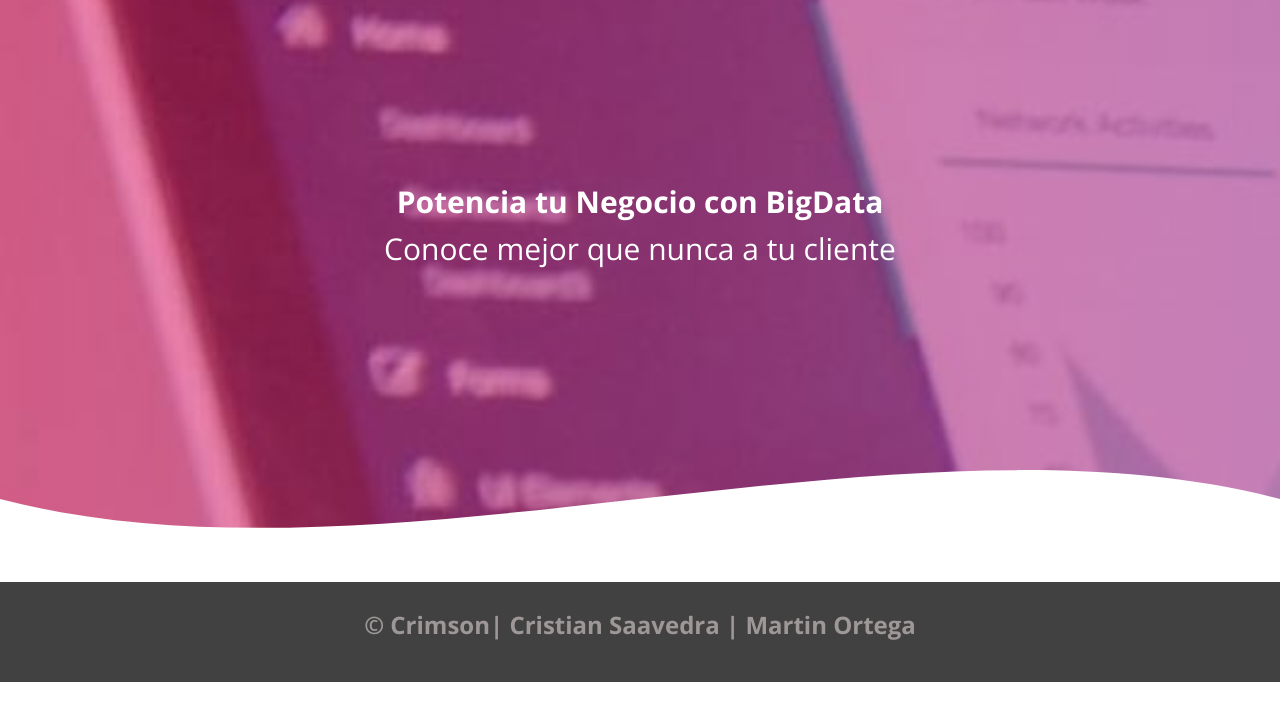
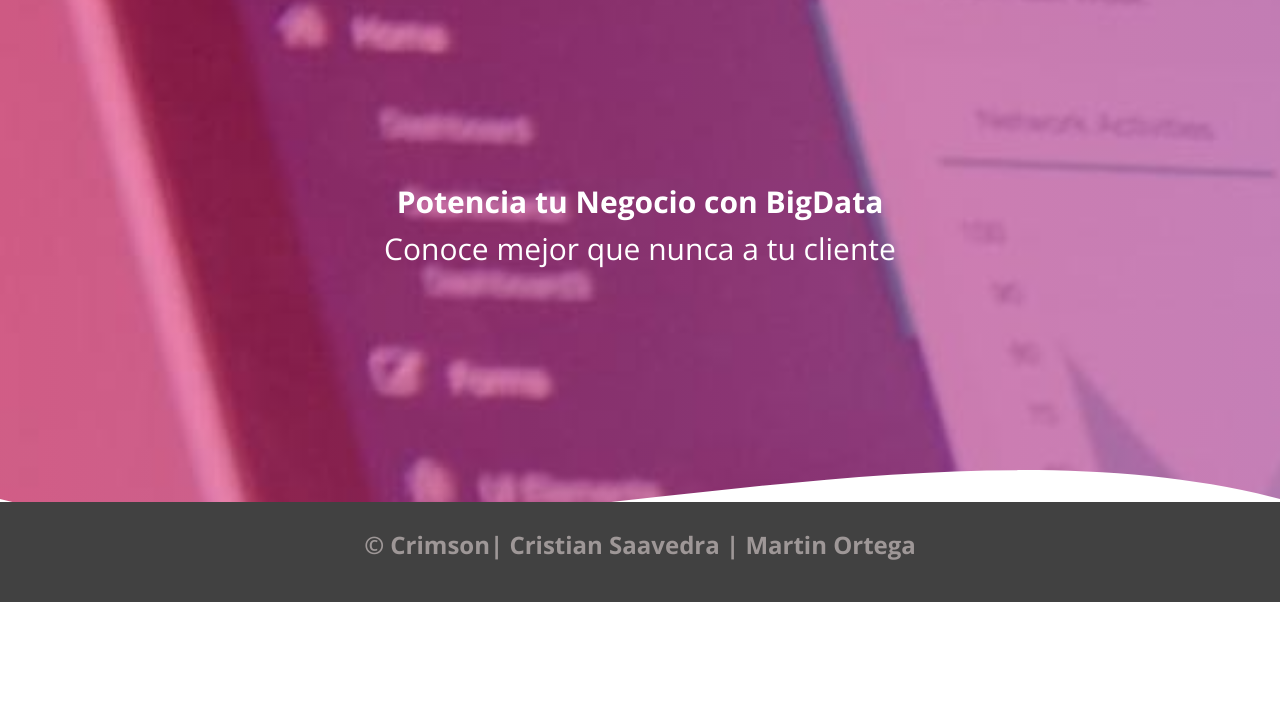
Before and after one commit to CristianSaavedraVasquez/CrimsonDataIntelligence, a PHP site: page / in a window 1280 px wide. Shown: the part 91-812 px from the top of the page. Run offline with PHP 8.4, Linux system fonts and the light colour scheme.

Commit message:
Crimson v3

```diff
--- a/css/estilos.css
+++ b/css/estilos.css
@@ -29,7 +29,7 @@ body {
 .contenedor3{
   overflow: auto;
   height: 100%;
-  max-height: 583px;
+  max-height: 503px;
 }
 .contenedor4{
   height: 100%;
```
